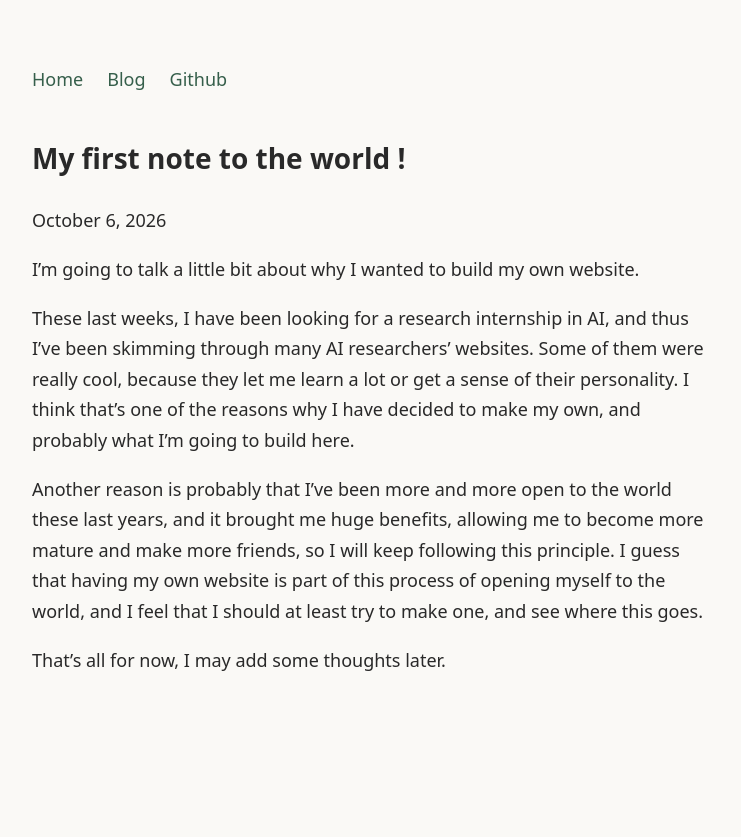
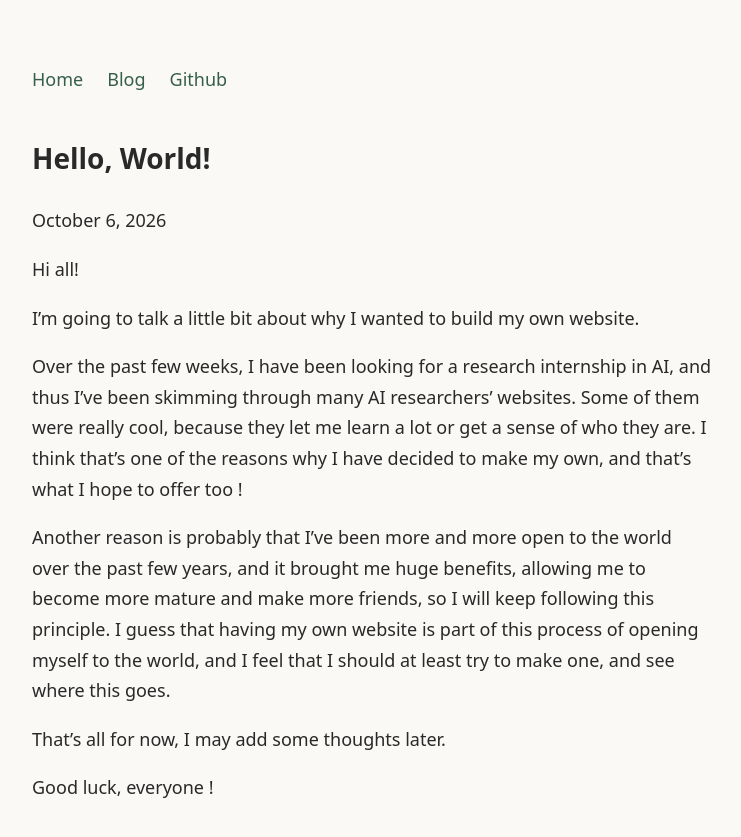
Before and after one commit to daicharlesyc/daicharlesyc.github.io, a Jekyll site: the page built from _posts/2026-10-06-first-note.md, in a window 1280 px wide. Shown: the top 837 px of the page, without its empty margins (268-1009 px from the left). Built offline with Jekyll 4.4.1, drawn with Linux system fonts in a browser that asks for light colours.

Commit message:
modif of first note

```diff
--- a/_posts/2026-10-06-first-note.md
+++ b/_posts/2026-10-06-first-note.md
@@ -1,12 +1,16 @@
 ---
 layout: post
-title: "My first note to the world !"
+title: "Hello, World!"
 ---
+
+Hi all!
 
 I'm going to talk a little bit about why I wanted to build my own website.
 
-These last weeks, I have been looking for a research internship in AI, and thus I've been skimming through many AI researchers' websites. Some of them were really cool, because they let me learn a lot or get a sense of their personality. I think that's one of the reasons why I have decided to make my own, and probably what I'm going to build here.
+Over the past few weeks, I have been looking for a research internship in AI, and thus I've been skimming through many AI researchers' websites. Some of them were really cool, because they let me learn a lot or get a sense of who they are. I think that's one of the reasons why I have decided to make my own, and that's what I hope to offer too !
 
-Another reason is probably that I've been more and more open to the world these last years, and it brought me huge benefits, allowing me to become more mature and make more friends, so I will keep following this principle. I guess that having my own website is part of this process of opening myself to the world, and I feel that I should at least try to make one, and see where this goes.
+Another reason is probably that I've been more and more open to the world over the past few years, and it brought me huge benefits, allowing me to become more mature and make more friends, so I will keep following this principle. I guess that having my own website is part of this process of opening myself to the world, and I feel that I should at least try to make one, and see where this goes.
 
 That's all for now, I may add some thoughts later.
+
+Good luck, everyone !
```
